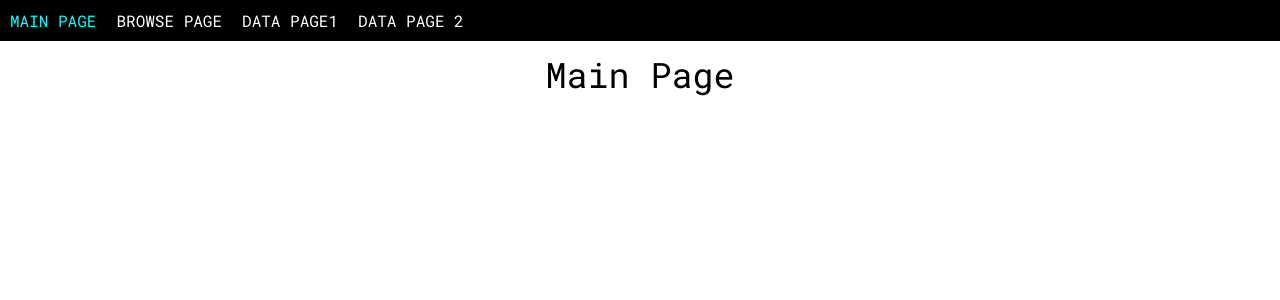
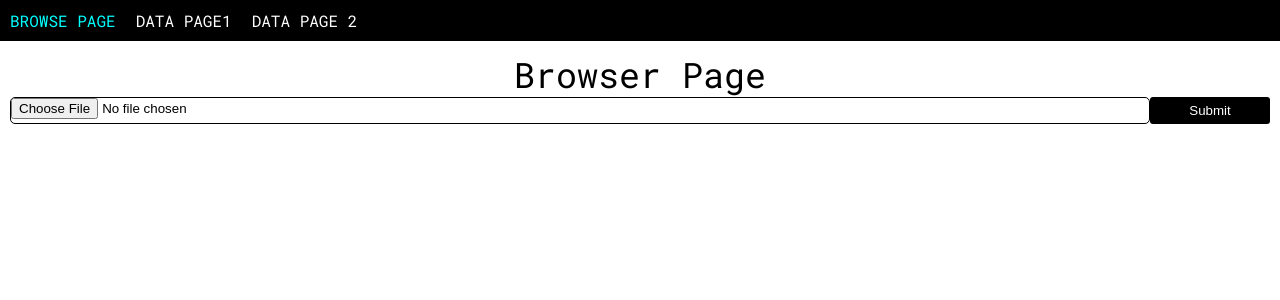
Before and after one commit to Mgrdich/react_php_docker, a React (Create React App) app in the folder client/: page / in a window 1280 px wide. Shown: the top 300 px of the page. Built offline with nearby package versions, Linux system fonts and the light colour scheme; the HTML template or start-up script is replaced by a standard one.

Commit message:
File Adding and Styling major modifications

```diff
--- a/client/src/Components/UI/NavigationBar.tsx
+++ b/client/src/Components/UI/NavigationBar.tsx
@@ -8,7 +8,7 @@ const StyledUl = styled.ul`
   font-size: 12px;
   text-transform: uppercase;
   margin: 0;
-`
+`;
 
 const StyledLi = styled.li`
   display: inline-block;
@@ -16,14 +16,14 @@ const StyledLi = styled.li`
   a {
     display: block;
     padding: 10px;
-    color: white;
+    color: var(--text-color);
     font-size: 16px;
     text-decoration: none;
     &:hover {
-      color: aqua;
+      color: var(--hover-text-color);
     }
   }
-`
+`;
 
 interface INavigationBar {
     routes: Array<{
--- a/client/src/Pages/BrowsePage.tsx
+++ b/client/src/Pages/BrowsePage.tsx
@@ -1,10 +1,39 @@
-import {FC} from "react";
-import {StyledHeader} from "../styled/general";
+import {FC, MouseEventHandler} from "react";
+import {FlexContainer, StyledHeader} from "../styled/general";
+import styled from "styled-components";
 
-const BrowsePage:FC = () => {
+const StyledInput = styled.input`
+  border: 1px solid black;
+  width: 100%;
+  border-radius: 5px;
+`;
+
+const StyledButton = styled.button`
+  background-color: black;
+  color: var(--text-color);
+  border-radius: 3px;
+  min-width: 120px;
+  height: 27px;
+  border: none;
+  cursor: pointer;
+  &:hover {
+    color: var(--hover-text-color);
+  }
+`;
+
+const BrowsePage: FC = () => {
+
+    const onClickHandler:MouseEventHandler<HTMLButtonElement> = function (evt) {
+        console.log("Submitted");
+    }
+
     return (
         <>
             <StyledHeader>Browser Page</StyledHeader>
+            <FlexContainer>
+                <StyledInput type="file" accept="csv"/>
+                <StyledButton onClick={onClickHandler}> Submit </StyledButton>
+            </FlexContainer>
         </>
     );
 };
--- a/client/src/Pages/MainPage.tsx
+++ /dev/null
@@ -1,12 +0,0 @@
-import {FC} from "react";
-import {StyledHeader} from "../styled/general";
-
-const MainPage:FC = () => {
-    return (
-        <>
-            <StyledHeader>Main Page</StyledHeader>
-        </>
-    );
-};
-
-export default MainPage;
--- a/client/src/Router.tsx
+++ b/client/src/Router.tsx
@@ -6,7 +6,6 @@ import {
 import BrowsePage from "./Pages/BrowsePage";
 import DataViewPage from "./Pages/DataViewPage";
 import DataViewParsedPage from "./Pages/DataViewParsedPage";
-import MainPage from "./Pages/MainPage";
 import NavigationBar from "./Components/UI/NavigationBar";
 import {T_NavigationPages} from "./types/types";
 import styled from "styled-components";
@@ -18,19 +17,14 @@ const PageContainer = styled.div`
 
 enum App_Routes {
     mainPage = '/',
-    browsePage = '/browse-page',
     dataPage1 = '/data-page1',
     dataPage2 = '/data-page2'
 }
 
 const NavigationPages: T_NavigationPages = [
     {
-        text: 'Main Page',
+        text: 'Browse Page',
         url: App_Routes.mainPage
-    },
-    {
-        text: 'Browse Page',
-        url: App_Routes.browsePage
     },
     {
         text: 'Data Page1',
@@ -49,8 +43,7 @@ const AppRouter = () => {
                 <NavigationBar routes={NavigationPages}/>
                 <PageContainer>
                     <Routes>
-                        <Route path={App_Routes.mainPage} element={<MainPage/>}/>
-                        <Route path={App_Routes.browsePage} element={<BrowsePage/>}/>
+                        <Route path={App_Routes.mainPage} element={<BrowsePage/>}/>
                         <Route path={App_Routes.dataPage1} element={<DataViewPage/>}/>
                         <Route path={App_Routes.dataPage2} element={<DataViewParsedPage/>}/>
                     </Routes>
--- a/client/src/index.css
+++ b/client/src/index.css
@@ -1,8 +1,10 @@
-
 @import url('https://fonts.googleapis.com/css2?family=Roboto+Mono&display=swap');
 
-  body {
+body {
     padding: 0;
     margin: 0;
     font-family: 'Roboto Mono', monospace;
+
+    --text-color: white;
+    --hover-text-color: aqua;
 }
--- a/client/src/styled/general.tsx
+++ b/client/src/styled/general.tsx
@@ -1,6 +1,51 @@
 import styled from "styled-components";
+import {FC} from "react";
 
 export const StyledHeader = styled.div`
   text-align: center;
   font-size: 35px;
 `;
+
+interface IFlexContainer {
+    width?: number;
+    flexDirection?: 'row' | 'row-reverse' | 'column' | 'column-reverse';
+    justifyContent?: 'start' | 'center' | 'space-between' | 'space-around' | 'space-evenly';
+    alignItems?: 'stretch' | 'center' | 'start' | 'end';
+    cursor?: 'help' | 'wait' | 'crosshair' | 'pointer' | 'grab';
+    maxWidth?: number;
+    flexWrap?: string;
+    flexGrow?: number;
+    padding?: string;
+    margin?: string;
+}
+
+export const FlexContainer: FC<IFlexContainer> = styled.div<IFlexContainer>`
+  display: flex;
+  width: ${({width}) => width};
+  flex-direction: ${({flexDirection}) => flexDirection || 'row'};
+  justify-content: ${({justifyContent}) => justifyContent};
+  align-items: ${({alignItems}) => alignItems};
+  max-width: ${({maxWidth}) => maxWidth};
+  flex-wrap: ${({flexWrap}) => (flexWrap ? 'wrap' : 'nowrap')};
+  flex-grow: ${({flexGrow}) => (flexGrow ? 1 : 'initial')};
+  padding: ${({padding}) => padding};
+  margin: ${({margin}) => margin};
+  cursor: ${({cursor}) => cursor};
+  position: relative;
+`;
+
+interface IFlexItem {
+    flex?: string;
+    flexBasis?: string;
+    margin?: string;
+    padding?: string;
+    width?: string;
+}
+
+export const FlexItem: FC<IFlexItem> = styled.div<IFlexItem>`
+  flex: ${({flex}) => flex};
+  flex-basis: ${({flexBasis}) => flexBasis};
+  margin: ${({margin}) => margin};
+  padding: ${({padding}) => padding};
+  width: ${({width}) => width};
+`;
```
